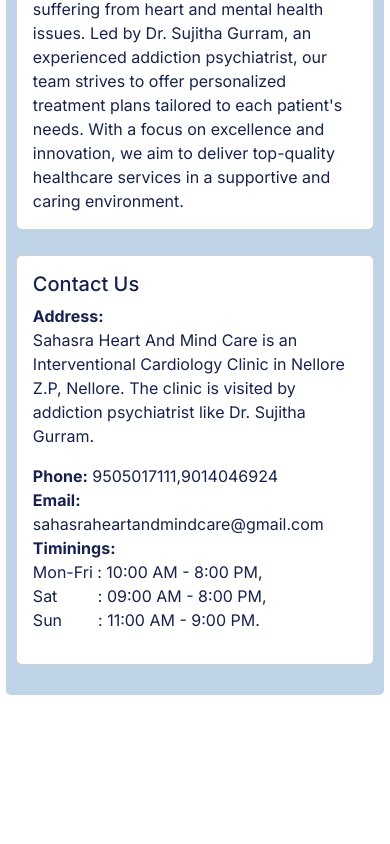
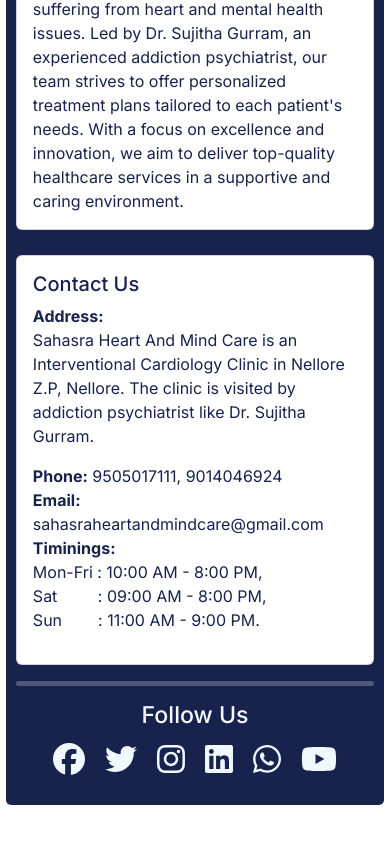
Before and after one commit to MaheshNagineni/sahasra_hospital_app, a Next.js app: page / in a window 390 px wide. Shown: the part 3984-4828 px from the top of the page. Before the commit the page ends 4775 px from the top, so only its background shows below. Built offline with nearby package versions, Linux system fonts and the light colour scheme.

Commit message:
minor tweaks

```diff
--- a/package.json
+++ b/package.json
@@ -11,6 +11,10 @@
   "dependencies": {
     "@emotion/react": "^11.11.4",
     "@emotion/styled": "^11.11.0",
+    "@fortawesome/fontawesome-svg-core": "^6.5.1",
+    "@fortawesome/free-brands-svg-icons": "^6.5.1",
+    "@fortawesome/free-solid-svg-icons": "^6.5.1",
+    "@fortawesome/react-fontawesome": "^0.2.0",
     "@mui/material": "^5.15.14",
     "bootstrap": "^5.3.3",
     "lodash": "^4.17.21",
--- a/src/app/layout.js
+++ b/src/app/layout.js
@@ -2,6 +2,9 @@ import "bootstrap/dist/css/bootstrap.min.css";
 import { Inter } from "next/font/google";
 import "./globals.css";
 import dynamic from "next/dynamic";
+import "@fortawesome/fontawesome-svg-core/styles.css";
+import { config } from "@fortawesome/fontawesome-svg-core";
+config.autoAddCss = false;
 
 const NavBar = dynamic(() => import("./ui/components/Navbar"), { ssr: false });
 
--- a/src/app/ui/components/Footer/Footer.module.css
+++ b/src/app/ui/components/Footer/Footer.module.css
@@ -1,13 +1,52 @@
 .footer {
+  width: 97vw;
+  border-radius: 5px;
+  background-color: var(--color1);
+  padding: 30px 10px 30px 10px;
+}
+
+.sec1 {
   display: flex;
   flex-wrap: nowrap;
   flex-direction: row;
   justify-content: space-around;
   gap: 25px;
-  width: 97vw;
-  border-radius: 5px;
-  background-color: #BFD4E6;
-  padding: 30px 10px 30px 10px;
+}
+
+.sec2 {
+  display: flex;
+  flex-wrap: wrap;
+  flex-direction: column;
+  justify-content: center;
+  align-content: center;
+  gap: 5px;
+  color: var(--color5);
+  width: 100%;
+}
+
+.sec2 h3 {
+  width: 100%;
+  text-align: center;
+}
+
+.sec2 .socialLinks {
+  display: flex;
+  flex-wrap: wrap;
+  flex-direction: row;
+  justify-content: center;
+  align-content: center;
+  gap: 20px;
+  color: var(--color5);
+  width: 100%;
+}
+
+.sec2 .socialLinks a {
+  color: aliceblue;
+  transition: all 500ms ease-in-out;
+}
+
+.sec2 .socialLinks a:hover {
+  transform: scale(1.5);
 }
 
 .card {
@@ -27,6 +66,11 @@
   .footer {
     flex-direction: column;
   }
+
+  .sec1 {
+    flex-direction: column;
+  }
+
   .card {
     width: 100%;
   }
--- a/src/app/ui/components/Footer/index.js
+++ b/src/app/ui/components/Footer/index.js
@@ -4,23 +4,35 @@ import React from "react";
 import styles from "./Footer.module.css";
 import { Card } from "react-bootstrap";
 import Link from "next/link";
+import { FontAwesomeIcon } from "@fortawesome/react-fontawesome";
+import {
+  faFacebook,
+  faFacebookF,
+  faInstagram,
+  faLinkedin,
+  faTwitter,
+  faWhatsapp,
+  faYoutube,
+} from "@fortawesome/free-brands-svg-icons";
 
 const Footer = () => {
   return (
     <div className={styles.footer}>
+      <div className={styles.sec1}>
         {/* about */}
         <Card className={styles.card} id="about-us">
           <Card.Body>
             <Card.Title className="heading">About Us</Card.Title>
             <Card.Text className="text">
-            Sahasra Heart And Mind Care is a renowned Interventional Cardiology
-            Clinic located in Nellore Z.P, Nellore. Our clinic is committed to
-            providing comprehensive and compassionate care to patients suffering
-            from heart and mental health issues. Led by Dr. Sujitha Gurram, an
-            experienced addiction psychiatrist, our team strives to offer
-            personalized treatment plans tailored to each patient's needs. With
-            a focus on excellence and innovation, we aim to deliver top-quality
-            healthcare services in a supportive and caring environment.
+              Sahasra Heart And Mind Care is a renowned Interventional
+              Cardiology Clinic located in Nellore Z.P, Nellore. Our clinic is
+              committed to providing comprehensive and compassionate care to
+              patients suffering from heart and mental health issues. Led by Dr.
+              Sujitha Gurram, an experienced addiction psychiatrist, our team
+              strives to offer personalized treatment plans tailored to each
+              patient's needs. With a focus on excellence and innovation, we aim
+              to deliver top-quality healthcare services in a supportive and
+              caring environment.
             </Card.Text>
           </Card.Body>
         </Card>
@@ -32,15 +44,15 @@ const Footer = () => {
             <Card.Text>
               <b className="subheading">Address:</b> <br />
               <p className="text">
-              Sahasra Heart And Mind Care is an Interventional Cardiology Clinic
-              in Nellore Z.P, Nellore. The clinic is visited by addiction
-              psychiatrist like Dr. Sujitha Gurram.
+                Sahasra Heart And Mind Care is an Interventional Cardiology
+                Clinic in Nellore Z.P, Nellore. The clinic is visited by
+                addiction psychiatrist like Dr. Sujitha Gurram.
               </p>
               <b className="subheading">Phone:</b>{" "}
               <Link className={styles.contactLink} href="tel:919505017111">
                 9505017111
               </Link>
-            ,
+              ,&nbsp;
               <Link className={styles.contactLink} href="tel:919014046924">
                 9014046924
               </Link>
@@ -65,6 +77,56 @@ const Footer = () => {
           </Card.Body>
         </Card>
       </div>
+      <hr
+        style={{
+          color: "var(--color5)",
+          border: "0",
+          borderTop: "5px solid",
+          borderRadius: "5px",
+        }}
+      />
+      <div id="follow-us" className={styles.sec2}>
+        <h3>Follow Us</h3>
+        <div className={styles.socialLinks}>
+          <Link
+            href="https://www.facebook.com/profile.php?id=61557892524634&mibextid=LQQJ4d"
+            target="_blank"
+          >
+            <FontAwesomeIcon icon={faFacebook} size="2xl" />
+          </Link>
+          <Link
+            href="https://x.com/SahasraCare?t=Q9G3QT0oO5_RmbcXEJ6H4A&s=09"
+            target="_blank"
+          >
+            <FontAwesomeIcon icon={faTwitter} size="2xl" />
+          </Link>
+          <Link
+            href="https://www.instagram.com/sahasra_heartandmindcare?igsh=d2lvamtxbWxsNzh3"
+            target="_blank"
+          >
+            <FontAwesomeIcon icon={faInstagram} size="2xl" />
+          </Link>
+          <Link
+            href="https://www.linkedin.com/in/sahasra-heart-and-mind-care-hospital-b59598300?utm_source=share&utm_campaign=share_via&utm_content=profile&utm_medium=ios_app"
+            target="_blank"
+          >
+            <FontAwesomeIcon icon={faLinkedin} size="2xl" />
+          </Link>
+          <Link
+            href="https://api.whatsapp.com/send?phone=123456789"
+            target="_blank"
+          >
+            <FontAwesomeIcon icon={faWhatsapp} size="2xl" />
+          </Link>
+          <Link
+            href="https://www.youtube.com/@SahasraHeartandMindCare/videos"
+            target="_blank"
+          >
+            <FontAwesomeIcon icon={faYoutube} size="2xl" />
+          </Link>
+        </div>
+      </div>
+    </div>
   );
 };
 
--- a/src/app/ui/components/Navbar/Menu.jsx
+++ b/src/app/ui/components/Navbar/Menu.jsx
@@ -32,7 +32,7 @@ const navLinks = [
   { name: "Book Appoinment", url: "/#appoinment" },
   { name: "Gallery", url: "/#gallery" },
   { name: "Contacts", url: "/#contact-us" },
-  { name: "About", url: "/#about-us" },
+  { name: "Follow Us", url: "/#follow-us" },
 ];
 
 export default Menu;
```
Also changed, not shown: 1 other file (tests, documents, lock files or other folders). Lines whose indentation alone changed are shown as unchanged.
